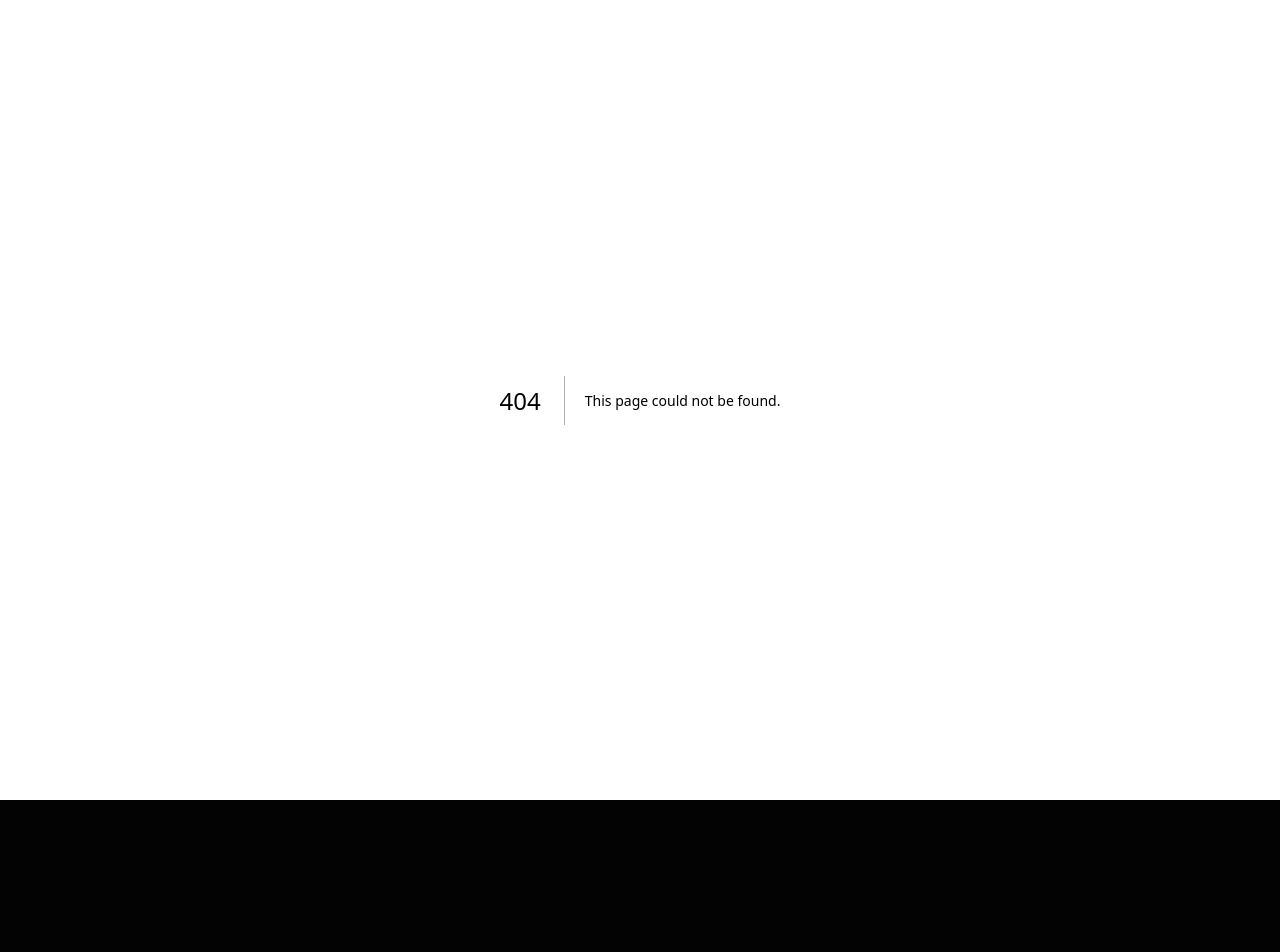
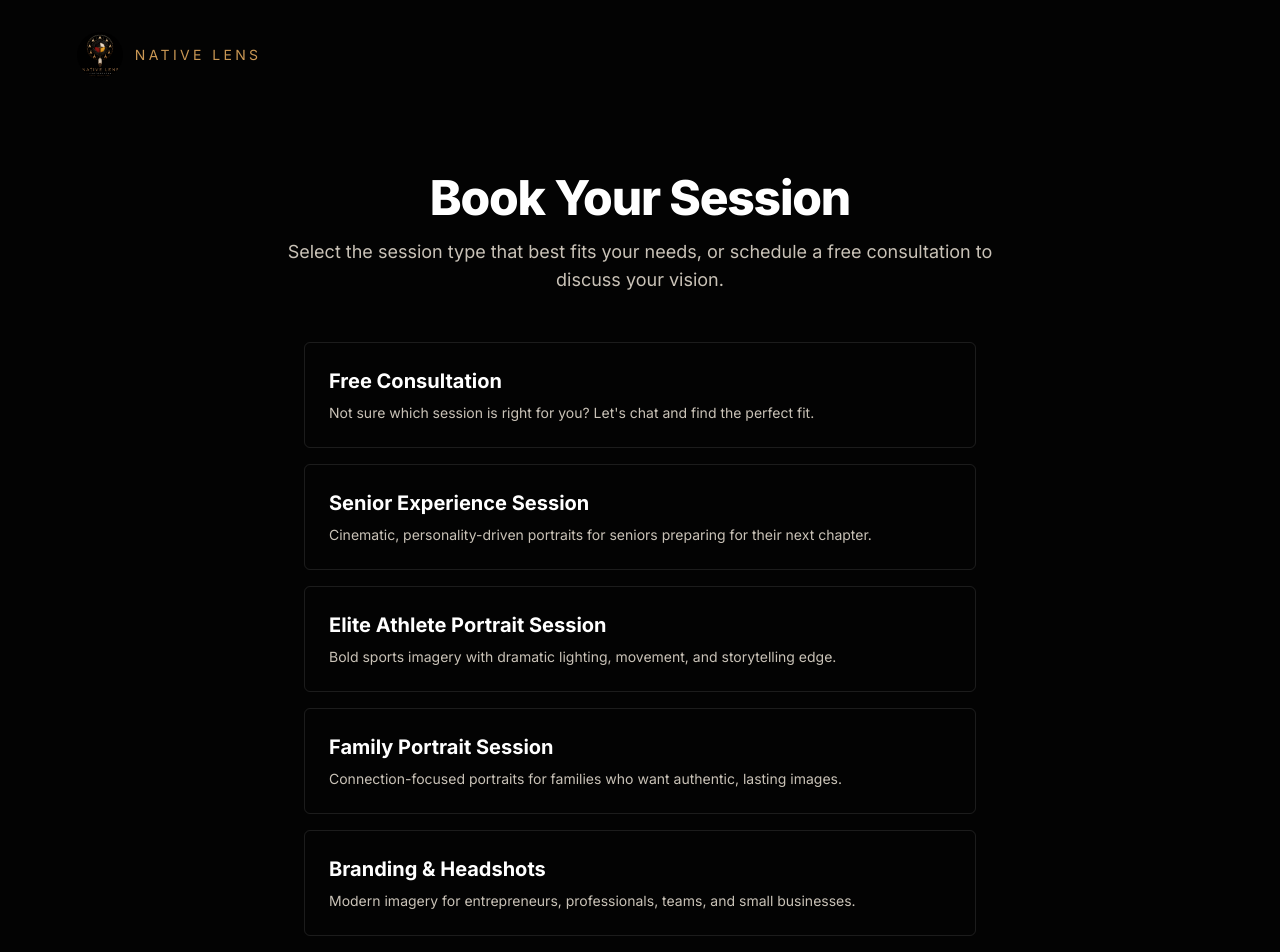
Before and after one commit to johntserna-max/nativelens, a Next.js app: page /book in a window 1280 px wide. Before the commit this address had no page. Shown: the top 952 px of the page. Before the commit the page ends 800 px from the top, so only its background shows below. Built offline with nearby package versions, Linux system fonts and the light colour scheme.

Commit message:
feat: add booking page with 5 options and update header links
Create '/book' page with booking options and update header buttons.

```diff
--- /dev/null
+++ b/app/book/page.tsx
@@ -0,0 +1,88 @@
+import Image from "next/image"
+import Link from "next/link"
+
+const bookingOptions = [
+  {
+    title: "Free Consultation",
+    description: "Not sure which session is right for you? Let's chat and find the perfect fit.",
+    url: "https://nativelensphotography.hbportal.co/schedule/69ea7ac059640b002a51841d",
+  },
+  {
+    title: "Senior Experience Session",
+    description: "Cinematic, personality-driven portraits for seniors preparing for their next chapter.",
+    url: "https://nativelensphotography.hbportal.co/schedule/69ea7d98841f740028914e8a",
+  },
+  {
+    title: "Elite Athlete Portrait Session",
+    description: "Bold sports imagery with dramatic lighting, movement, and storytelling edge.",
+    url: "https://nativelensphotography.hbportal.co/schedule/69ea7e392526030041db76b9",
+  },
+  {
+    title: "Family Portrait Session",
+    description: "Connection-focused portraits for families who want authentic, lasting images.",
+    url: "https://nativelensphotography.hbportal.co/schedule/69ecd68ad92b4100320298b1",
+  },
+  {
+    title: "Branding & Headshots",
+    description: "Modern imagery for entrepreneurs, professionals, teams, and small businesses.",
+    url: "https://nativelensphotography.hbportal.co/schedule/69ecd731458d0d0039e5fea2",
+  },
+]
+
+export default function BookPage() {
+  return (
+    <main className="min-h-screen bg-background">
+      <div className="px-[6vw] py-8">
+        <Link href="/" className="flex items-center gap-3 text-gold hover:opacity-80 transition-opacity">
+          <Image
+            src="/native-lens-logo.png"
+            alt="Native Lens Photography logo"
+            width={46}
+            height={46}
+            className="w-[46px] h-[46px] object-cover rounded-full"
+          />
+          <span className="uppercase tracking-[0.24em] text-sm">Native Lens</span>
+        </Link>
+      </div>
+
+      <section className="px-[6vw] py-16">
+        <div className="max-w-3xl mx-auto text-center mb-12">
+          <h1 className="text-4xl md:text-5xl font-extrabold tracking-tight text-white mb-4">
+            Book Your Session
+          </h1>
+          <p className="text-muted-foreground text-lg">
+            Select the session type that best fits your needs, or schedule a free consultation to discuss your vision.
+          </p>
+        </div>
+
+        <div className="max-w-2xl mx-auto space-y-4">
+          {bookingOptions.map((option) => (
+            <a
+              key={option.title}
+              href={option.url}
+              target="_blank"
+              rel="noopener noreferrer"
+              className="block p-6 border border-white/10 rounded-lg hover:border-gold/50 hover:bg-white/[0.02] transition-all group"
+            >
+              <h2 className="text-xl font-bold text-white group-hover:text-gold transition-colors mb-2">
+                {option.title}
+              </h2>
+              <p className="text-muted-foreground text-sm">
+                {option.description}
+              </p>
+            </a>
+          ))}
+        </div>
+
+        <div className="text-center mt-12">
+          <Link
+            href="/"
+            className="text-gold text-sm uppercase tracking-widest hover:underline"
+          >
+            Back to Home
+          </Link>
+        </div>
+      </section>
+    </main>
+  )
+}
--- a/components/header.tsx
+++ b/components/header.tsx
@@ -12,7 +12,7 @@ const navLinks = [
   { href: "#contact", label: "Contact" },
 ]
 
-const BOOKING_URL = "https://nativelensphotography.hbportal.co/schedule/69ea7e392526030041db76b9"
+
 
 export function Header() {
   return (
@@ -49,9 +49,9 @@ export function Header() {
         variant="outline"
         className="border-gold text-white bg-black/25 hover:bg-gold hover:text-black text-xs font-extrabold tracking-[0.18em] uppercase px-6 py-5 transition-transform hover:-translate-y-0.5"
       >
-        <a href={BOOKING_URL} target="_blank" rel="noreferrer">
+        <Link href="/book">
           Book Now
-        </a>
+        </Link>
       </Button>
     </header>
   )
--- a/components/hero.tsx
+++ b/components/hero.tsx
@@ -2,7 +2,7 @@ import Image from "next/image"
 import Link from "next/link"
 import { Button } from "@/components/ui/button"
 
-const BOOKING_URL = "https://nativelensphotography.hbportal.co/schedule/69ea7e392526030041db76b9"
+
 
 export function Hero() {
   return (
@@ -55,9 +55,9 @@ export function Hero() {
             variant="outline"
             className="border-gold text-white bg-black/25 hover:bg-gold hover:text-black text-xs font-extrabold tracking-[0.18em] uppercase px-6 py-5 transition-transform hover:-translate-y-0.5"
           >
-            <a href={BOOKING_URL} target="_blank" rel="noreferrer">
+            <Link href="/book">
               Book Your Session
-            </a>
+            </Link>
           </Button>
         </div>
       </div>
```
